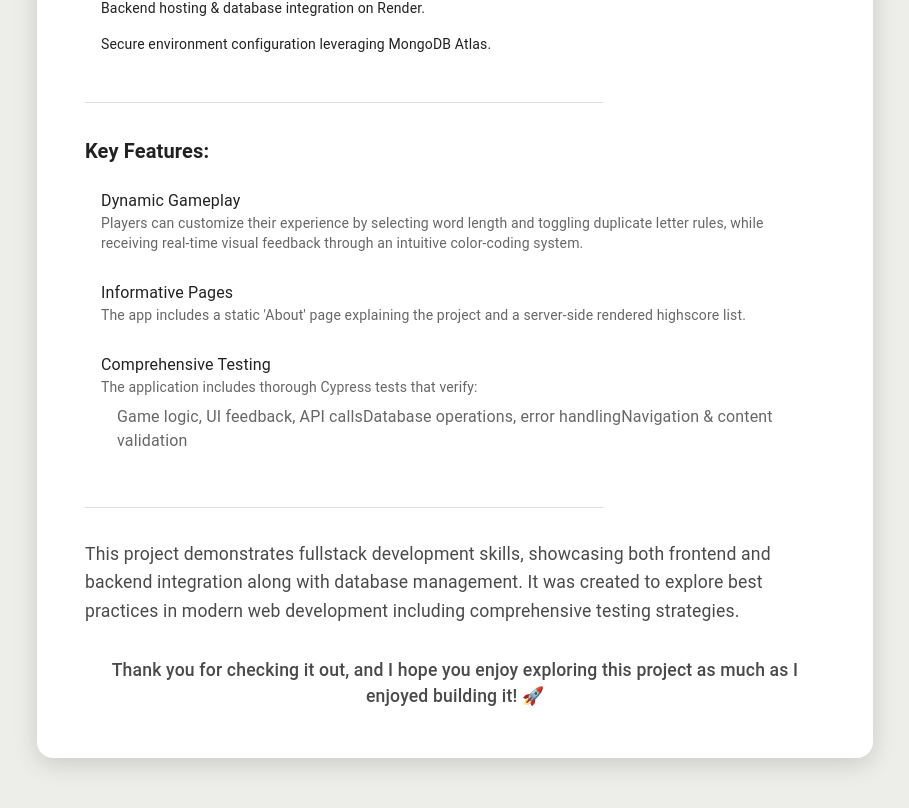
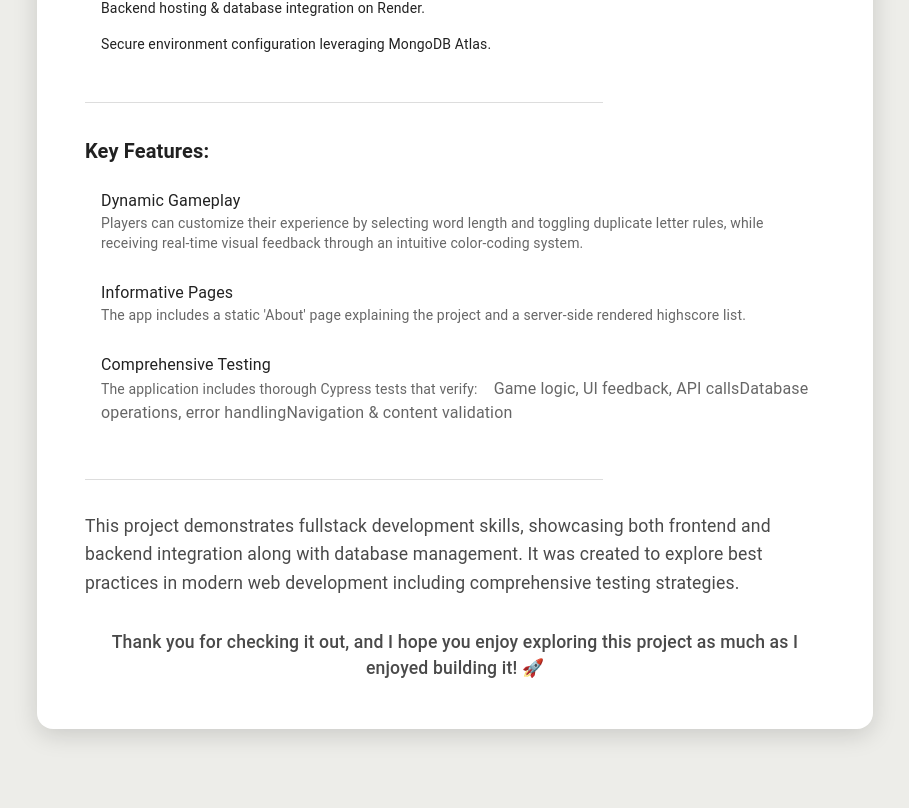
Before and after one commit to Emilyempa/Fullstack-Wordle, a React (Vite) app in the folder client/: page /about in a window 1280 px wide. Shown: the part 1005-1813 px from the top of the page, without its empty margins (185-1094 px from the left). Built offline with nearby package versions, Linux system fonts and the light colour scheme.

Commit message:
Change Box component from div to span and update Typography component to div

```diff
--- a/client/src/pages/About.jsx
+++ b/client/src/pages/About.jsx
@@ -165,7 +165,7 @@ function About() {
                     <>
                       The application includes thorough Cypress tests that
                       verify:
-                      <Box component="div" sx={{ pl: 2, mt: 1, mb: 0 }}>
+                      <Box component="span" sx={{ pl: 2, mt: 1, mb: 0 }}>
                         <Typography component="span">
                           Game logic, UI feedback, API calls
                         </Typography>
@@ -204,6 +204,7 @@ function About() {
 
           <Typography
             variant="body1"
+            component="div"
             sx={{
               fontSize: "1.1rem",
               fontWeight: 500,
```
